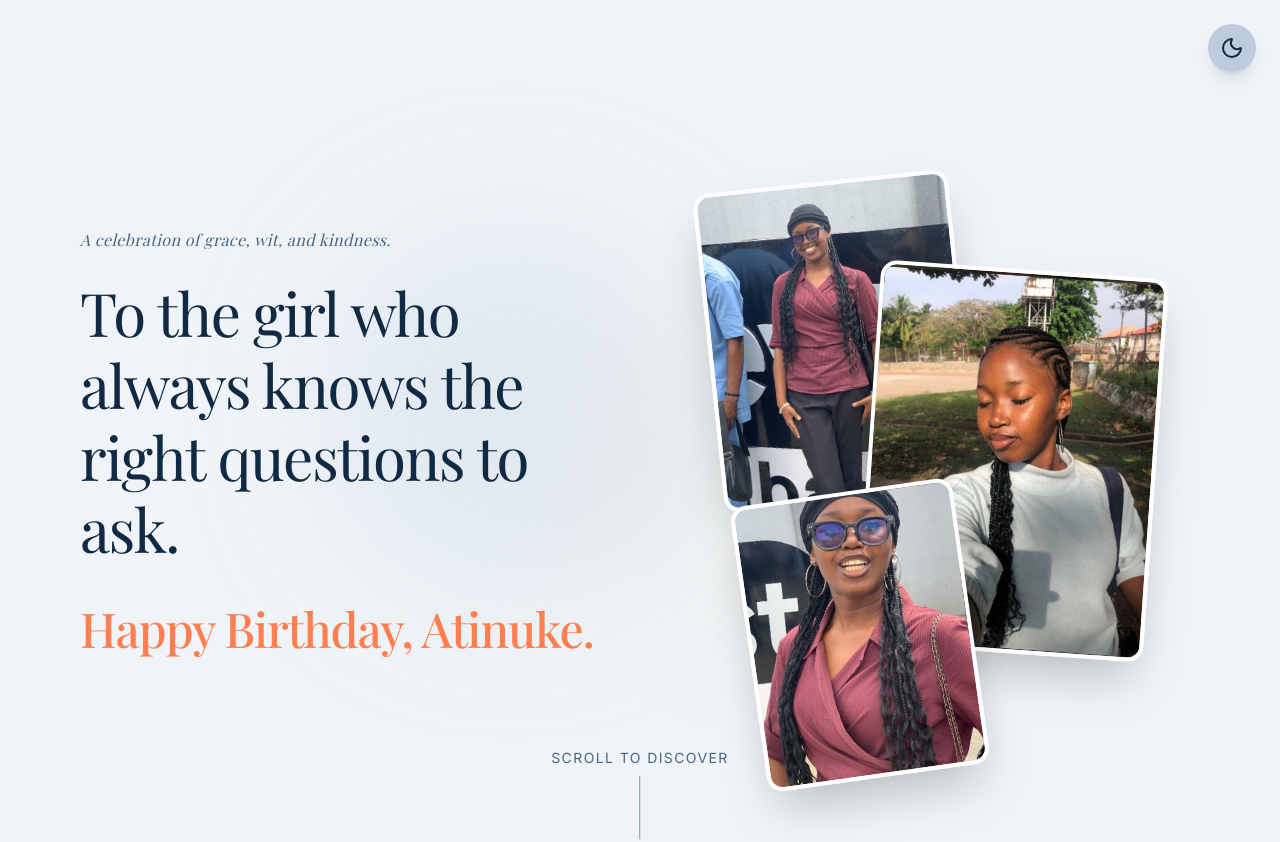
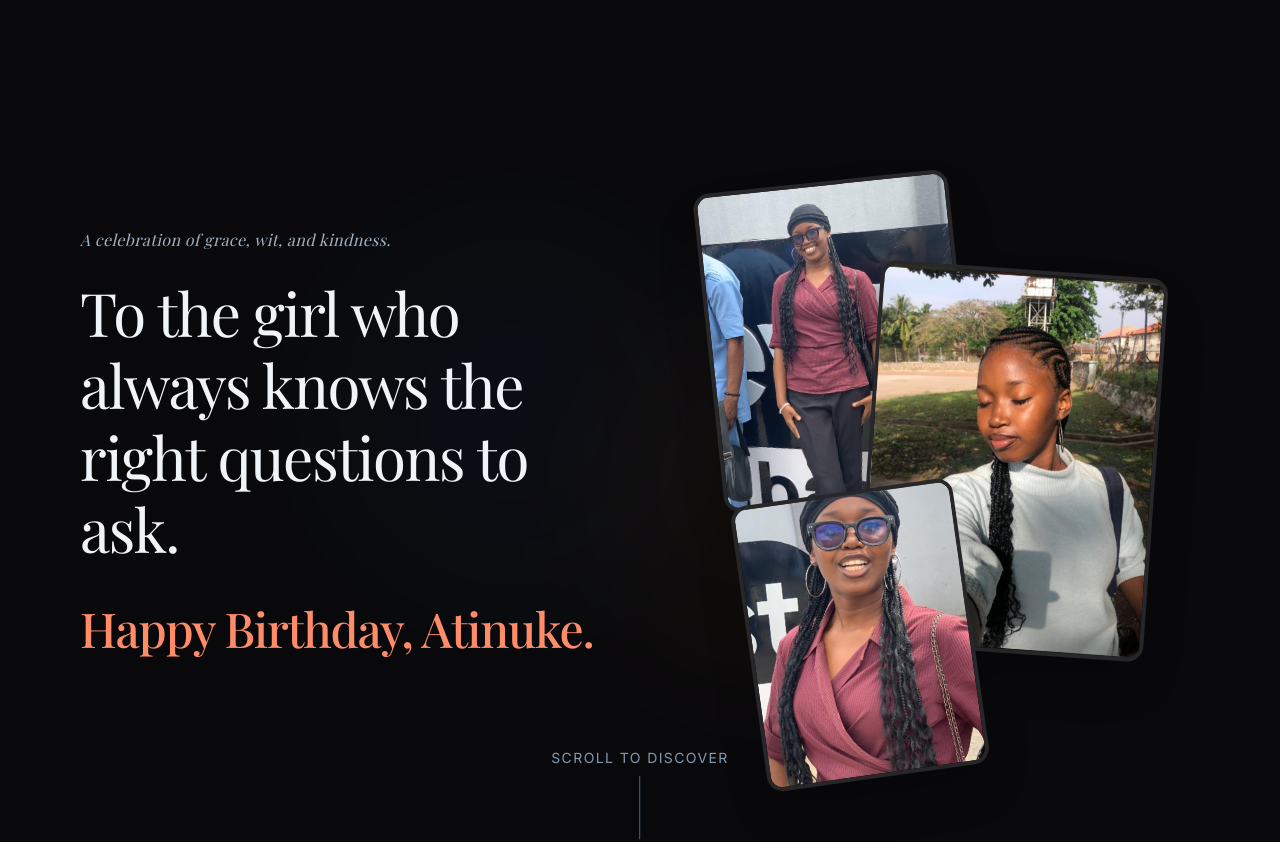
Before and after one commit to kennedyifeadi/atinuke, a React (Vite) app: page / in a window 1280 px wide. Shown: the top 842 px of the page. Built offline with nearby package versions, Linux system fonts and the light colour scheme; a web font is replaced by a local one.

Commit message:
feat: create main App component with preloader and various sections, and add dark class to html tag.

```diff
--- a/index.html
+++ b/index.html
@@ -1,5 +1,5 @@
 <!doctype html>
-<html lang="en">
+<html lang="en" class="dark">
   <head>
     <meta charset="UTF-8" />
     <link rel="icon" type="image/svg+xml" href="/vite.svg" />
--- a/src/App.tsx
+++ b/src/App.tsx
@@ -1,6 +1,5 @@
 import { useState } from 'react';
 import { AnimatePresence } from 'framer-motion';
-import { ThemeToggle } from './components/ThemeToggle';
 import { Hero } from './components/Hero';
 import { OriginStory } from './components/OriginStory';
 import { Nonchalant } from './components/Nonchalant';
@@ -20,7 +19,6 @@ function App() {
       </AnimatePresence>
 
       <div className={`w-full min-h-screen transition-opacity duration-1000 ${loading ? 'opacity-0 h-screen overflow-hidden' : 'opacity-100'}`}>
-        <ThemeToggle />
       <Hero />
       <OriginStory />
       <Nonchalant />
```
